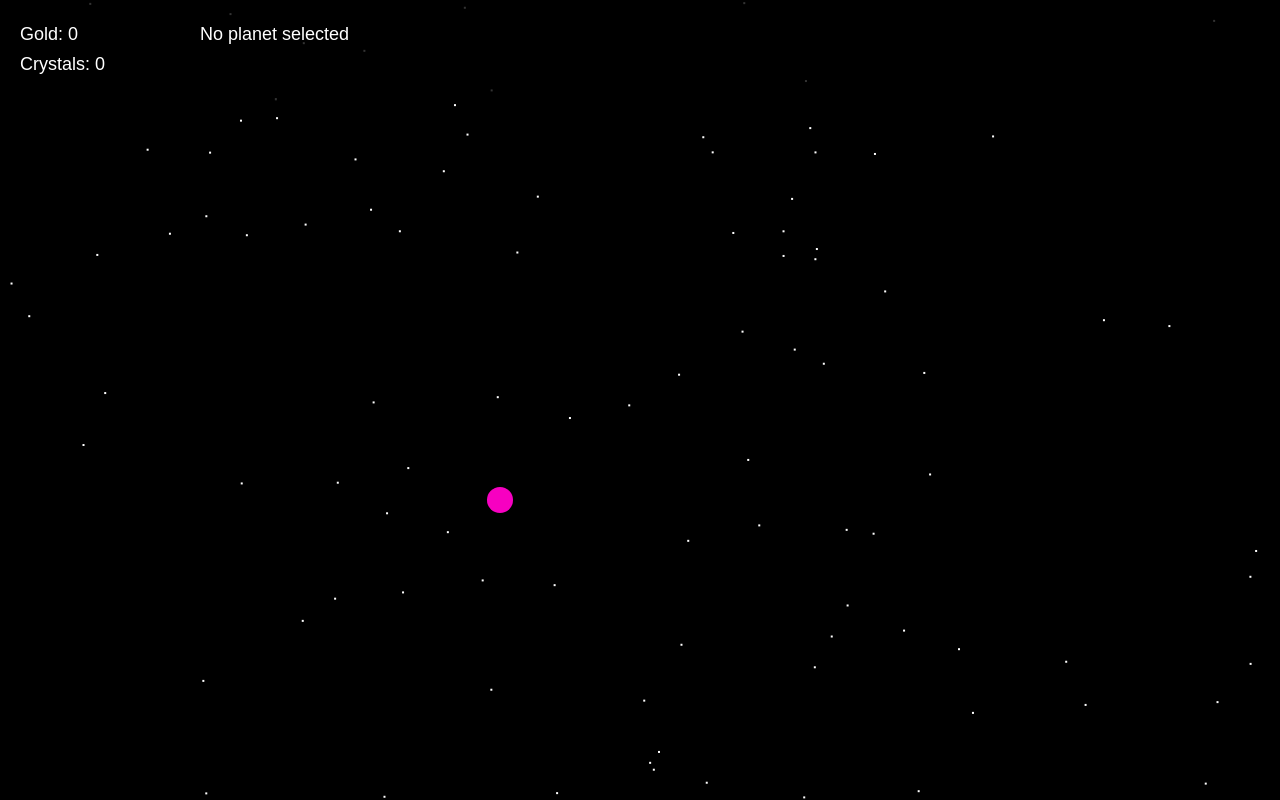
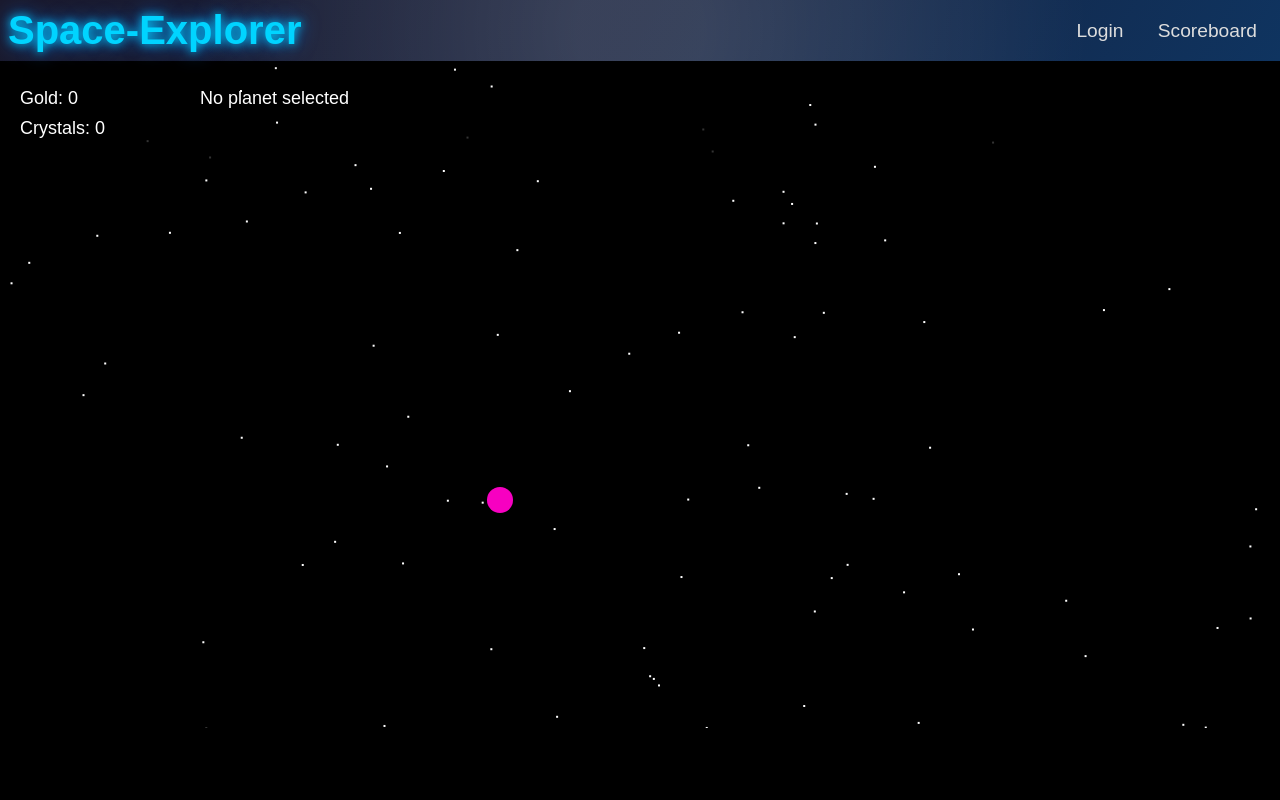
Before and after one commit to SpaceExplorerBS2/space-explorer-frontend, a website: page index.html in a window 1280 px wide. Drawn offline with Linux system fonts and the light colour scheme.

Commit message:
Fix: Navbar

```diff
--- a/index.html
+++ b/index.html
@@ -6,6 +6,13 @@
     <link rel="stylesheet" href="style/main.css"/>
 </head>
 <body>
+<header>
+    <h1 id="title">Space-Explorer</h1>
+    <nav>
+        <a href="login.html">Login</a>
+        <a href="#">Scoreboard</a>
+    </nav>
+</header>
 <canvas id="backgroundCanvas"></canvas>
 <canvas id="planetCanvas"></canvas>
 <canvas id="gameOverlay"></canvas>
--- a/js/engine.js
+++ b/js/engine.js
@@ -2,7 +2,7 @@ let bgCanvas = document.getElementById('backgroundCanvas');
 let planetCanvas = document.getElementById('planetCanvas');
 
 bgCanvas.width = planetCanvas.width = window.innerWidth;
-bgCanvas.height = planetCanvas.height = window.innerHeight;
+bgCanvas.height = planetCanvas.height = window.innerHeight - 72;
 
 // Contexts for the two canvases
 let bgContext = bgCanvas.getContext('2d');
@@ -115,11 +115,11 @@ function drawGameOverlay(resources = {gold: 0, crystals: 0}, selectedPlanet = nu
     gameOverlay.height = 100; // Fixed height for the overlay
 
     let ctx = gameOverlay.getContext('2d');
-    ctx.clearRect(0, 0, gameOverlay.width, gameOverlay.height);
+    ctx.clearRect(0, 64, gameOverlay.width, gameOverlay.height);
 
     // Draw background for the overlay
     ctx.fillStyle = 'rgba(0, 0, 0, 0.8)';
-    ctx.fillRect(0, 0, gameOverlay.width, gameOverlay.height);
+    ctx.fillRect(0, 64, gameOverlay.width, gameOverlay.height);
 
     // Draw resource information
     ctx.fillStyle = 'white';
--- a/style/main.css
+++ b/style/main.css
@@ -12,6 +12,11 @@ canvas {
     left: 0;
 }
 
+#gameOverlay {
+    position: absolute;
+    top: 64px;
+    left: 0;
+}
 #popup {
     position: absolute;
     top: 50%;
@@ -46,3 +51,53 @@ canvas {
     background-color: #fff;
     color: #000;
 }
+
+header {
+    background: linear-gradient(120deg, #1a1a2e, #16213e, #0f3460);
+    padding: 8px;
+    display: flex;
+    align-items: center;
+    justify-content: space-between;
+    box-shadow: 0 4px 8px rgba(0, 0, 0, 0.3);
+    position: relative;
+    z-index: 1;
+}
+
+header::before {
+    content: "";
+    position: absolute;
+    top: 0;
+    left: 0;
+    width: 100%;
+    height: 100%;
+    background: radial-gradient(circle, rgba(255,255,255,0.15) 10%, transparent 70%);
+    z-index: 1;
+    pointer-events: none;
+}
+
+#title {
+    font-size: 2.5rem;
+    color: #00d4ff;
+    text-shadow: 0 0 10px #00d4ff, 0 0 20px #0077ff;
+    margin: 0;
+    z-index: 2;
+    position: relative;
+}
+
+nav {
+    z-index: 2;
+    position: relative;
+}
+
+nav a {
+    text-decoration: none;
+    color: #ddd;
+    font-size: 1.2rem;
+    margin: 0 15px;
+    transition: color 0.3s, text-shadow 0.3s;
+}
+
+nav a:hover {
+    color: #00d4ff;
+    text-shadow: 0 0 10px #00d4ff, 0 0 20px #0077ff;
+}
```
